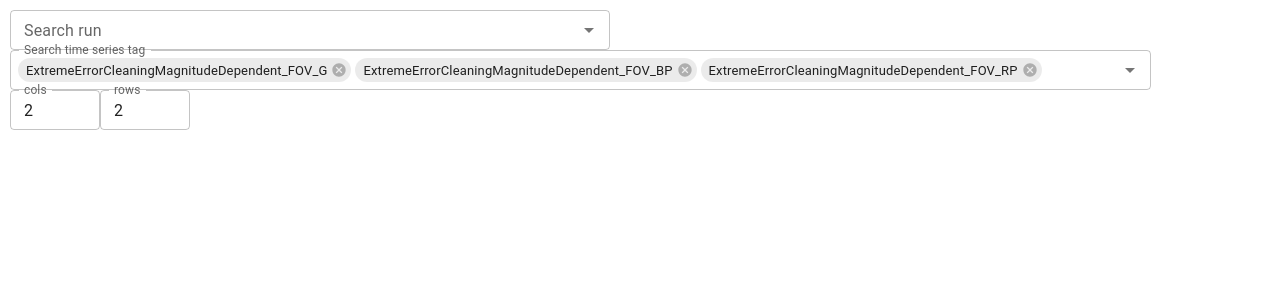
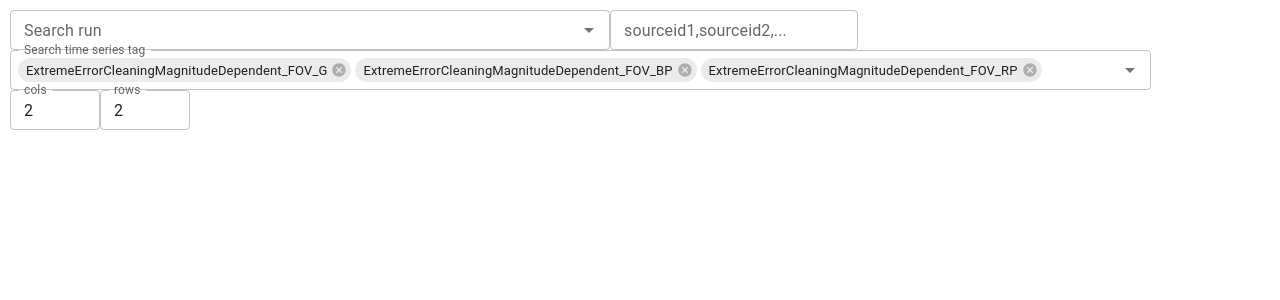
Before and after one commit to gjevardat/NextVariDashboard, a Next.js app: page /ts in a window 1280 px wide. Shown: the top 300 px of the page. Built offline with nearby package versions, Linux system fonts and the light colour scheme; no server answers; the database is empty.

Commit message:
prepare for sourceid direct input. Fix exporting missing titles of highcharts

```diff
--- a/app/components/BrowsTsComponent.tsx
+++ b/app/components/BrowsTsComponent.tsx
@@ -9,6 +9,7 @@ import { run, ts, timeseriestag, source } from '@/app/types';
 import { getRuns } from '@/app/components/getruns';
 import { SourceGrid } from './SourceGridComponent';
 import GridSizeSelector from './GridSelector';
+import { TextField } from '@mui/material';
 
 
 
@@ -37,6 +38,7 @@ export default function BrowseTsComponent({ runid, sourceid, tags }: BrowseTsPro
     const [selectedRun, setSelectedRun] = useState<run | null>(null);
 
     const [selectedTags, setSelectedTags] = useState<string[]>(tags);
+    const [inputValue, setInputValue] = React.useState('');
 
 
     const [gridSize, setGridSize] = useState<{ x: number, y: number }>({ x: 2, y: 2 })
@@ -59,6 +61,7 @@ export default function BrowseTsComponent({ runid, sourceid, tags }: BrowseTsPro
         },
         [selectedRun, gridSize, pageIndex] // Add state variables as dependencies
     );
+
 
     async function fetchTimeSeries(run: run, tag: string[], reqPageIndex: number, pageSize: number) {
 
@@ -110,6 +113,12 @@ export default function BrowseTsComponent({ runid, sourceid, tags }: BrowseTsPro
 
         setAvailableTags(dataresponse)
     }
+
+    const handleInputChange = (event: React.ChangeEvent<HTMLInputElement>) => {
+        setInputValue(event.target.value);
+        const ids = inputValue.split(/\s+|,|;/).map((id) => id.trim()).filter((id) => id);
+
+    };
 
     useEffect(() => {
         if (selectedRun) {
@@ -204,6 +213,7 @@ export default function BrowseTsComponent({ runid, sourceid, tags }: BrowseTsPro
     useEffect(() => {
         // Prevent hook on initial component mounting
         setPages([])
+
         if (selectedRun ) {
             selectedRun && fetchTimeSeries(selectedRun, selectedTags, pageIndex, pageSize);
         }
@@ -215,6 +225,13 @@ export default function BrowseTsComponent({ runid, sourceid, tags }: BrowseTsPro
         <div className="grid-container">
             <div className="grid-header">
                 <AutoCompleteRuns runs={availableRuns} selectedRun={selectedRun} onRunSelect={setSelectedRun} />
+                <TextField
+                label="sourceid1,sourceid2,..."
+                value={inputValue}
+                onChange={handleInputChange}
+                size="small"
+
+            />
                 <Operators availableTags={availableTags} selectedTags={selectedTags} onTagSelect={setSelectedTags} />
                 <GridSizeSelector gridSize={gridSize} setGridSize={setGridSize} />
             </div>
--- a/app/components/GridSelector.tsx
+++ b/app/components/GridSelector.tsx
@@ -1,5 +1,5 @@
-import React, { useState } from 'react';
-import { Button, Menu, MenuItem, TextField, } from '@mui/material';
+import React from 'react';
+import {  TextField, } from '@mui/material';
 
 interface GridSizeProps {
   gridSize: {
--- a/app/components/SourceGridComponent.tsx
+++ b/app/components/SourceGridComponent.tsx
@@ -2,6 +2,7 @@ import { useEffect, useState } from "react";
 import { run, source } from "../types";
 import Pagination from "./PaginationComponent";
 import { TimeSeries } from "./TimeSeriesChart";
+import { CircularProgress, LinearProgress } from "@mui/material";
 
 interface GridProps {
   run : run|null,
@@ -21,7 +22,7 @@ export const SourceGrid: React.FC<GridProps> = ({ run, sources, columns, rows, p
 
 
    if(run && !sources){
-    return (<div>Loading...</div>)
+    return (<div><LinearProgress/></div>)
   }
 
 
--- a/app/components/TimeSeriesChart.tsx
+++ b/app/components/TimeSeriesChart.tsx
@@ -51,7 +51,11 @@ export function TimeSeries({ source }: TimeSeriesProps) {
     title: { text: '' },
     exporting: {
       enabled: true,
-
+      chartOptions: {
+        title: {
+          text: source?.sourceid.toString()
+        }
+      },
       buttons: {
         contextButton: {
           verticalAlign: 'bottom',
--- a/app/lib/db.ts
+++ b/app/lib/db.ts
@@ -1,7 +1,7 @@
 
 import { Pool } from "pg";
 
-const conn = new Pool({
+const pool = new Pool({
   user:'jevardat_local',
   password: '!jevardat_local!',
   host: 'localhost',
@@ -11,4 +11,6 @@ const conn = new Pool({
 });
 
 
-export default conn ;
+
+
+export default pool ;
```
